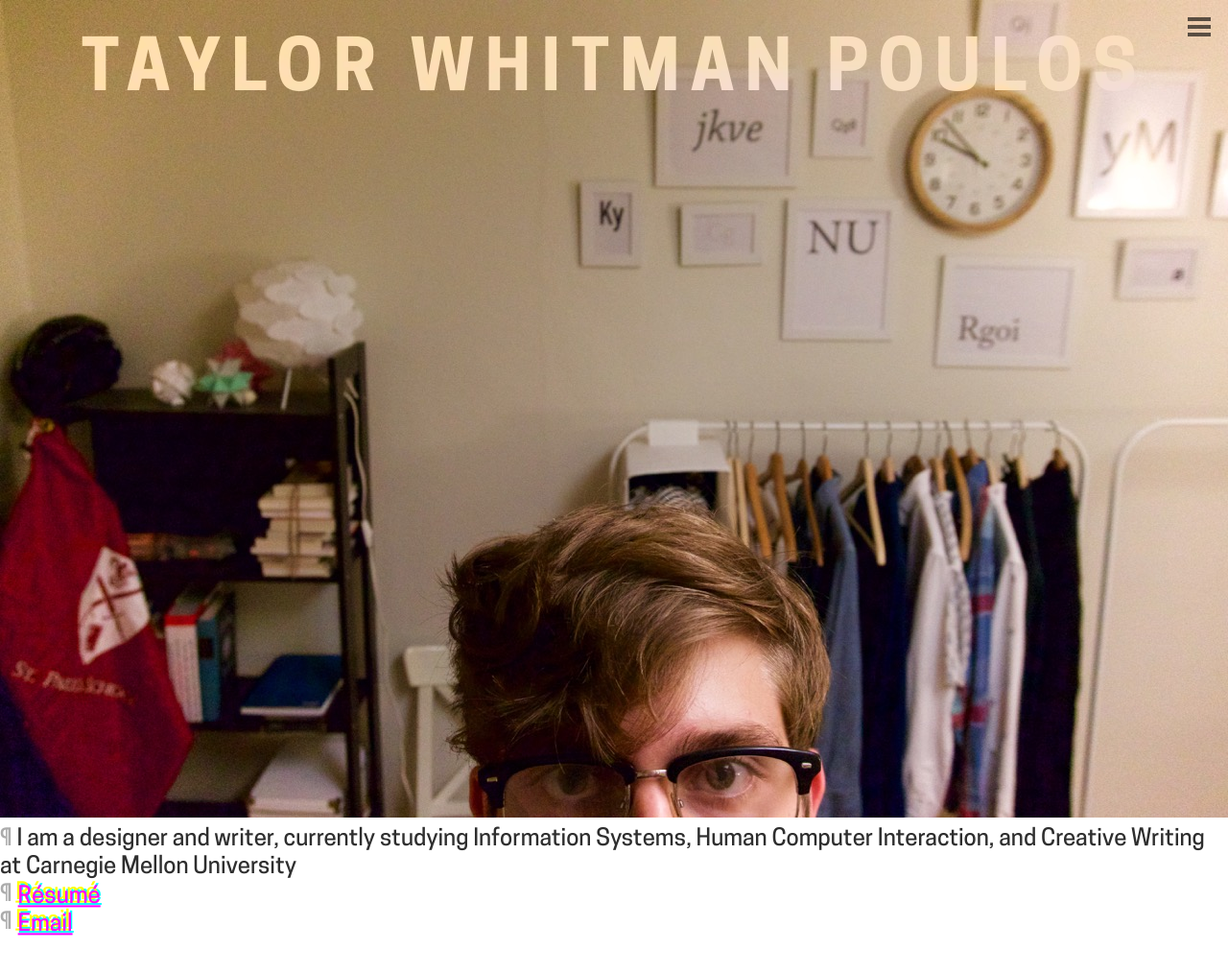
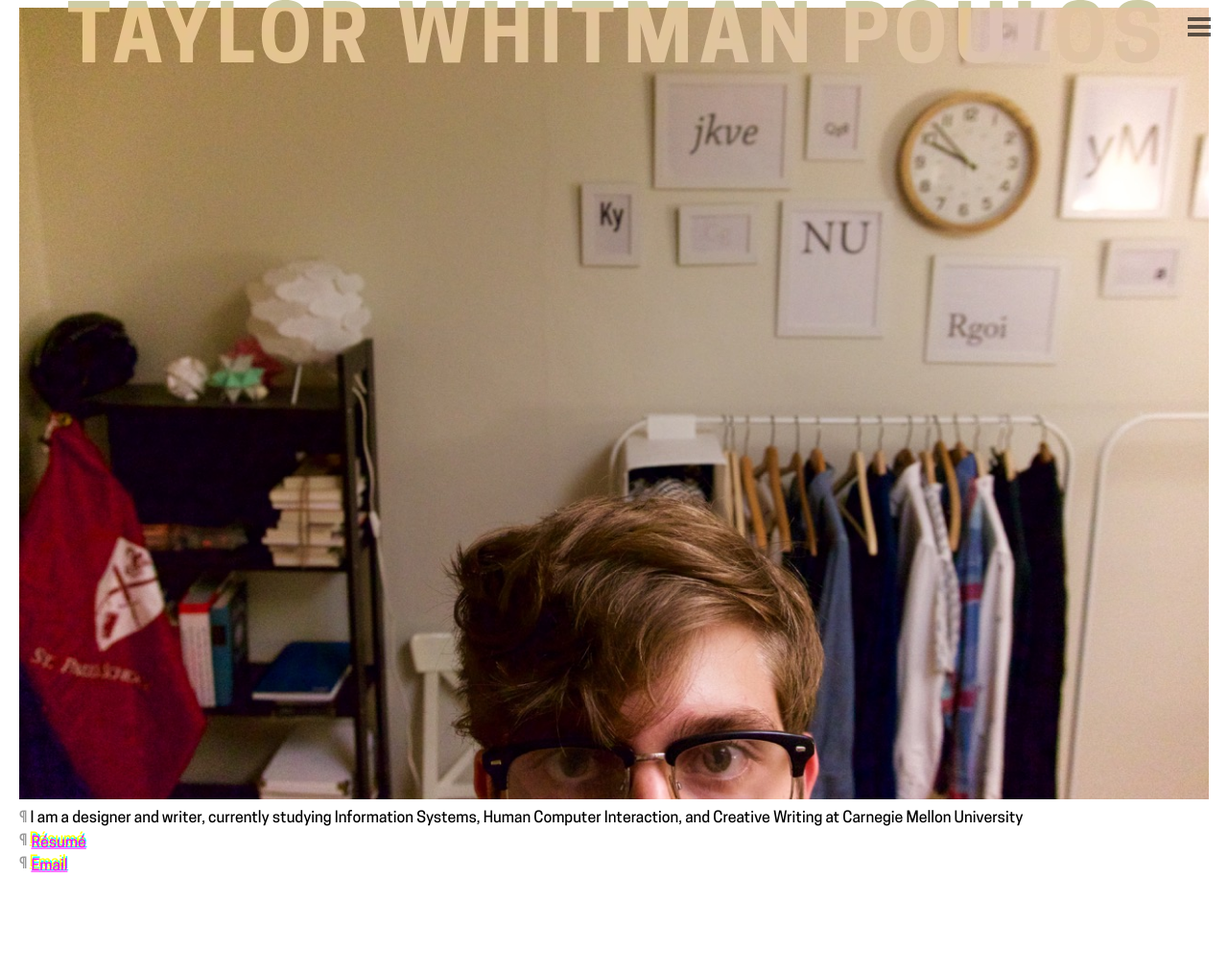
Before and after one commit to tpoulos/tpoulos.github.io, a Jekyll site: the page built from index.html, in a window 1280 px wide and 1400 px high. Shown: the top 1014 px of the window at 96% size. Built offline with Jekyll 4.4.1, drawn with Linux system fonts in a browser that asks for light colours; nearby versions of some CDN libraries.

Commit message:
added some golden grid css and made header image an svg file instead of text

```diff
--- a/_includes/head.html
+++ b/_includes/head.html
@@ -6,15 +6,8 @@
     <meta name="description" content="{{ site.description }}">
     <link rel="canonical" href="{{ page.url | replace:'index.html','' | prepend: site.baseurl | prepend: site.url }}">
 
-    <!-- inline CSS because I'm cool -->
     <link rel="stylesheet" href="/fonts/fonts.css" media="screen" title="no title" charset="utf-8">
-    <style type="text/css">
-      {% capture include_to_scssify %}
-      {% include normalize.scss %}
-        {% include style.scss %}
-      {% endcapture %}
-      {{ include_to_scssify | scssify }}
-    </style>
+    <link rel="stylesheet" href="/css/style.css" media="screen" title="no title" charset="utf-8">
 
     <script src="//ajax.googleapis.com/ajax/libs/jquery/2.1.1/jquery.min.js"></script>
     <script src="/js/golden_gridlet.js"></script>
--- a/_includes/header.html
+++ b/_includes/header.html
@@ -1,3 +1,5 @@
 <header class="clearfix ">
-  <a href="/" class="no-underline"> TAYLOR WHITMAN POULOS</a>
+  <a href="/" class="no-underline">
+    <img class="logo" src="/images/wordmark.svg">
+  </a>
 </header>
--- a/_includes/style.scss
+++ /dev/null
@@ -1,111 +0,0 @@
-* {
-}
-body {
-	font-size: 24px;
-	color: #2E2E2E;
-  padding-bottom: 100000px;
-  font-family: 'cooper_hewittmedium', helvetica, arial;
-}
-
-header {
-  font-family: 'cooper_hewittbold', helvetica, arial;
-	margin: 24px 0px 48px 0px;
-  font-size: 72px;
-  letter-spacing: 0.15em;
-  position: fixed;
-  top: 0;
-  text-align: center;
-  left: 0;
-  right: 0;
-
-   mix-blend-mode: luminosity;
-   color: yellow;
-
-  z-index: 1000000;
-
-}
-
-header.clickable-container {
-  position: fixed;
-  z-index: 10000;
-}
-
-img.full-screen {
-  width: 100%;
-}
-
-p {
-	margin: 0;
-}
-p::before {
-	content: "¶ ";
-	opacity: 0.4;
-}
-
-em {
-	font-style: normal;
-	font-family: "cooper_hewittbold", helvetica, arial;
-}
-
-a {
-	color: inherit;
-}
-a:hover {
-	opacity: 0.8;
-}
-a.no-underline {
-  text-decoration: none;
-}
-
-
-
-.clickable {
-  cursor: pointer;
-}
-
-.clickable-container {
-  position: relative;
-	font-family: "cooper_hewittbold", helvetica, arial;
-}
-
-.first-clickable {
-  position: absolute;
-  color: cyan;
-  transform: translate(0.1em, 0em);
-  transition: transform .05s;
-
-}
-
-.second-clickable {
-  position: absolute;
-  transform: translate(-0.05em, -0.1em);
-  color: yellow;
-  transition: transform .05s;
-}
-
-.third-clickable {
-  position: relative;
-  transform: translate(0.05em, 0.1em);
-  color: magenta;
-  transition: transform .05s;
-
-  display: inline-block;
-}
-
-.clickable-container:hover > .first-clickable {
-  transform: translate(-0.1em, -0.05em);
-}
-
-.clickable-container:hover > .second-clickable {
-  transform: translate(-0.2em, -0.25em);
-}
-
-.clickable-container:hover > .third-clickable {
-  transform: translate(0.1em, 0.2em);
-}
-
-.clickable-container:active > .first-clickable,
-.clickable-container:active > .second-clickable,
-.clickable-container:active > .third-clickable {
-    transform: translate(0em, 0em);
-}
--- a/_layouts/default.html
+++ b/_layouts/default.html
@@ -4,13 +4,14 @@
   {% include head.html %}
 
     <body>
+      <div class="wrapper">
+        {% include header.html %}
 
-    {% include header.html %}
-
-    {{ content }}
+        {{ content }}
 
 
-    {% include footer.html %}
+        {% include footer.html %}
 
+      </div>
     </body>
 </html>
--- /dev/null
+++ b/css/style.scss
@@ -0,0 +1,236 @@
+---
+
+---
+
+
+//
+// GCSS Important numbers
+//
+
+$line: 24;
+$column: 100% / 18;
+$font-size: 16;
+$em: $font-size * 1;
+
+
+
+/*
+*
+*  Simple fluid media settings
+*
+*/
+
+figure {
+	position: relative;
+}
+figure img, figure object, figure embed, figure video {
+	max-width: 100%;
+	display: block;
+}
+img {
+	border: 0;
+	-ms-interpolation-mode: bicubic;
+}
+
+
+
+/*
+*
+*	Zoomable baseline grid
+*	type size presets
+*
+*/
+
+body {
+	/* 16px / 24px */
+	font-size: $font-size / 16 * 1em;
+	line-height: #{$line / $em}em;
+
+  font-family: 'cooper_hewittmedium', helvetica, arial;
+}
+
+@mixin small {
+	/* 13px / 18px */
+	font-size: #{($font-size*0.8125) / $em}em;
+	line-height: ($line*0.75) / ($font-size*0.8125) * 1em;
+}
+@mixin normal {
+	/* 16px / 24px */
+	font-size: #{$font-size / $em}em;
+	line-height: #{$line / $em}em; /* 24 */
+}
+
+h3 {
+	@include normal;
+}
+
+@mixin large {
+	/* 26 / 36px */
+	font-size: #{26 / $em}em;
+	line-height: ($line*1.5) / 26 * 1em;
+}
+
+h2, h1 {
+	@include large;
+}
+
+@mixin huge {
+	/* 42px / 48px */
+	font-size: #{42 / $em}em;
+	line-height: ($line*2) / 42 * 1em;
+}
+
+@mixin massive {
+	/* 68px / 72px */
+	font-size: #{68 / $em}em;
+	line-height: ($line*3) / 68 * 1em;
+}
+
+@mixin gigantic {
+	/* 110px / 120px */
+	font-size: #{110 / $em}em;
+	line-height: ($line*5) / 110 * 1em;
+}
+
+
+/*
+*
+*  Four-column grid active
+*  ----------------------------------------
+*  Margin   | #  1   2   3   4   |   Margin
+*  5.55555% | %  25  50  75  100 | 5.55555%
+*
+*/
+
+header, #twoway {
+	margin: 0 $column;
+}
+
+h1, h2 {
+	margin: (24/26*1em) 0 (36/26*1em);
+}
+
+h2 {
+	font-weight: normal;
+}
+
+h3 {
+	margin: #{24/$em}em 0 #{24/$em}em;
+}
+
+/*
+*  Simple elastic gutters
+*  Note: box-sizing will not work in IE6-7
+*/
+
+.wrapper {
+	padding: 0 #{($line/2)/$em}em;
+	-webkit-box-sizing: border-box;
+	   -moz-box-sizing: border-box;
+	    -ms-box-sizing: border-box;
+			    box-sizing: border-box;
+}
+
+
+
+
+
+
+
+
+
+header {
+  position: fixed;
+  top: 0;
+  left: 0;
+  right: 0;
+
+  mix-blend-mode: luminosity;
+  z-index: 1000000;
+
+}
+
+header.clickable-container {
+  position: fixed;
+  z-index: 10000;
+}
+
+img.full-screen {
+  width: 100%;
+}
+
+p {
+	margin: 0;
+}
+p::before {
+	content: "¶ ";
+	opacity: 0.4;
+}
+
+em {
+	font-style: normal;
+	font-family: "cooper_hewittbold", helvetica, arial;
+}
+
+a {
+	color: inherit;
+}
+a:hover {
+	opacity: 0.8;
+}
+a.no-underline {
+  text-decoration: none;
+}
+
+
+
+.clickable {
+  cursor: pointer;
+}
+
+.clickable-container {
+  position: relative;
+	font-family: "cooper_hewittbold", helvetica, arial;
+}
+
+.first-clickable {
+  position: absolute;
+  color: cyan;
+  transform: translate(0.1em, 0em);
+  transition: transform .05s;
+
+}
+
+.second-clickable {
+  position: absolute;
+  transform: translate(-0.05em, -0.1em);
+  color: yellow;
+  transition: transform .05s;
+}
+
+.third-clickable {
+  position: relative;
+  transform: translate(0.05em, 0.1em);
+  color: magenta;
+  transition: transform .05s;
+
+  display: inline-block;
+}
+
+.clickable-container:hover > .first-clickable {
+  transform: translate(-0.1em, -0.05em);
+}
+
+.clickable-container:hover > .second-clickable {
+  transform: translate(-0.2em, -0.25em);
+}
+
+.clickable-container:hover > .third-clickable {
+  transform: translate(0.1em, 0.2em);
+}
+
+.clickable-container:active > .first-clickable,
+.clickable-container:active > .second-clickable,
+.clickable-container:active > .third-clickable {
+    transform: translate(0em, 0em);
+}
```
Also changed, not shown: images/wordmark.svg (added), 4 other files.
